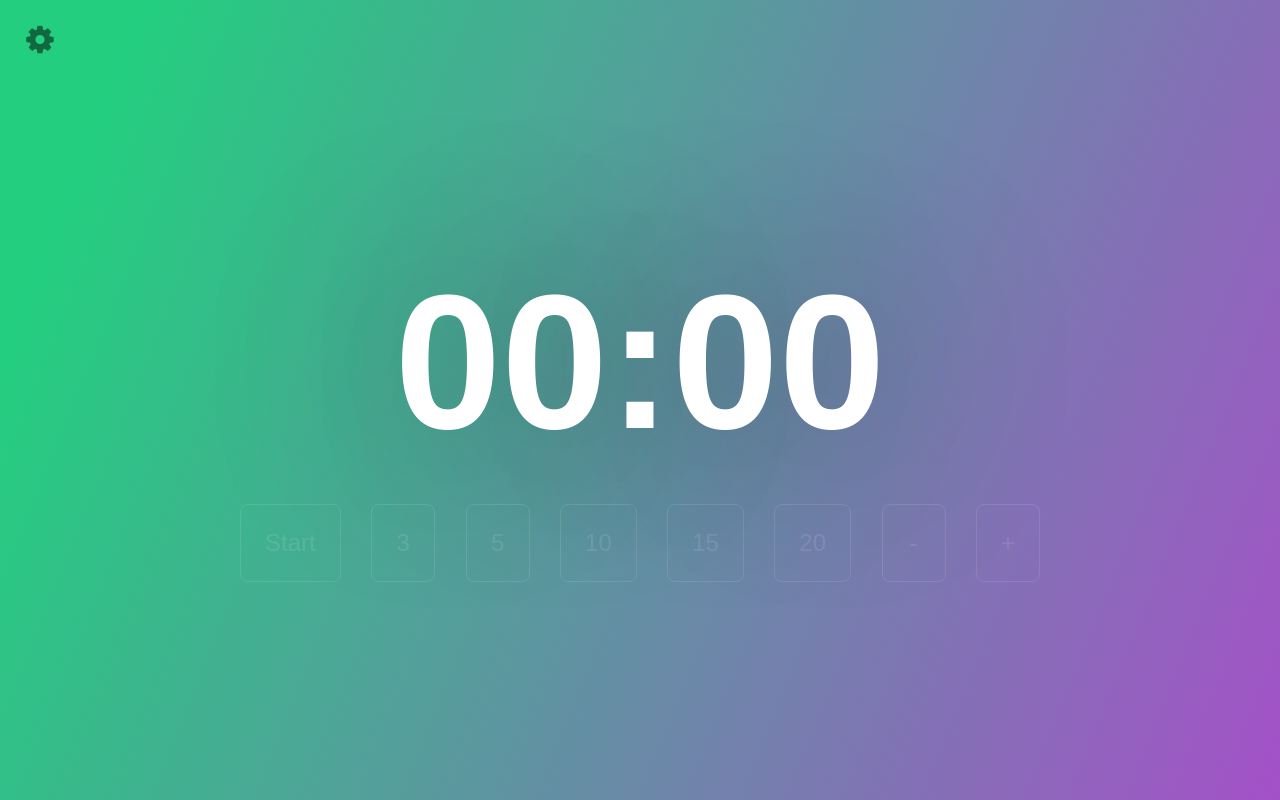
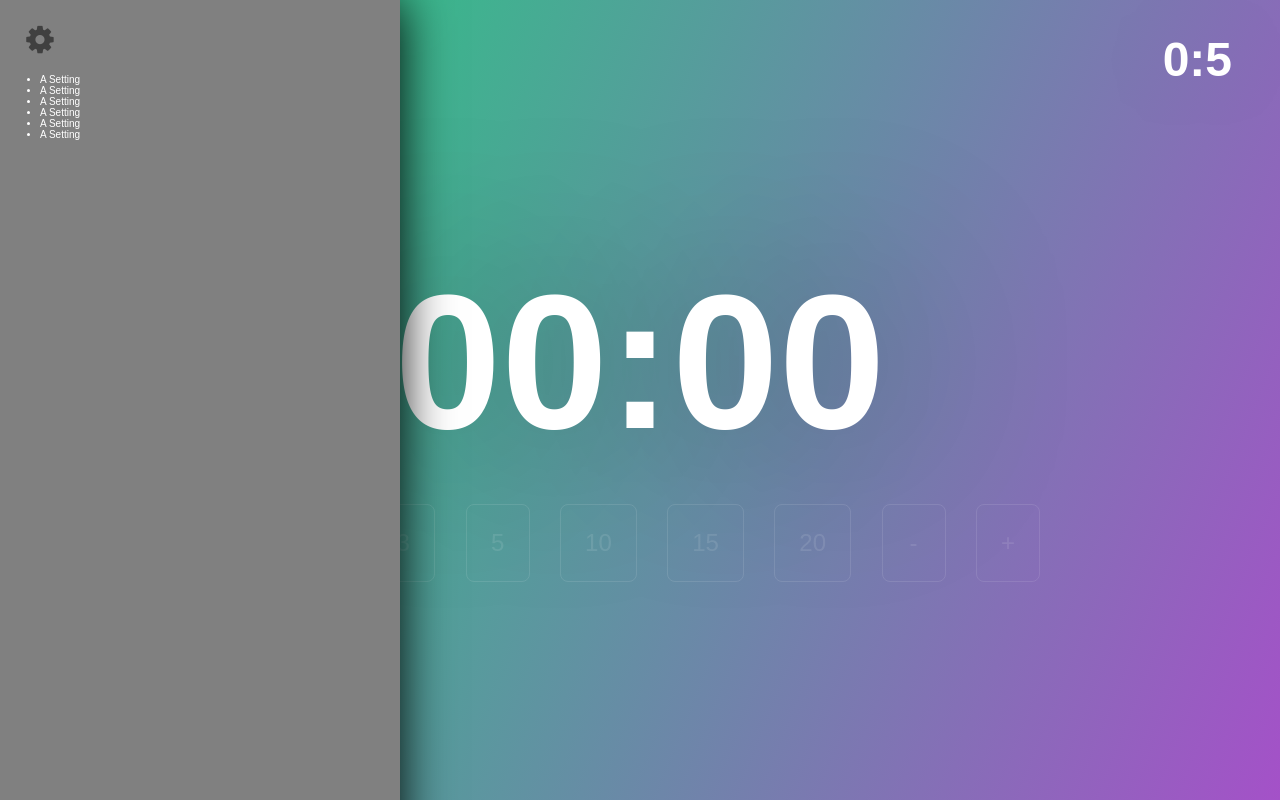
Before and after one commit to ryanmdoyle/classroomtimer, a React (Create React App) app: page / in a window 1280 px wide. Both pictures are taken after a click on the button 40 px from the left and 40 px from the top of the page. Built offline with nearby package versions, Linux system fonts and the light colour scheme.

Commit message:
add clock with lint fixes

```diff
--- a/package.json
+++ b/package.json
@@ -11,11 +11,12 @@
     "styled-components": "^4.3.2"
   },
   "devDependencies": {
-    "eslint": "^5.16.0",
-    "eslint-config-airbnb": "^17.1.1",
+    "eslint": "^6.2.2",
+    "eslint-config-airbnb": "^18.0.1",
     "eslint-plugin-import": "^2.18.2",
     "eslint-plugin-jsx-a11y": "^6.2.3",
     "eslint-plugin-react": "^7.14.3",
+    "eslint-plugin-react-hooks": "^1.7.0",
     "prop-types": "^15.7.2"
   },
   "scripts": {
--- a/src/App.jsx
+++ b/src/App.jsx
@@ -5,6 +5,7 @@ import './App.css';
 import MainTimer from './components/MainTimer';
 import SettingsButton from './components/SettingsButton';
 import SettingsPanel from './components/SettingsPanel';
+import Clock from './components/Clock';
 
 const MainTimerHolder = styled.div`
   display: flex;
@@ -22,22 +23,18 @@ class App extends Component {
     };
   }
 
-  showSettings = () => {
-    // eslint-disable-next-line react/no-access-state-in-setstate
-    const displaySettings = !this.state.settings;
-    this.setState({
-      settings: displaySettings,
-    });
+  toggleSettings = () => {
+    this.setState((prevState) => ({ settings: !prevState.settings }));
   }
 
   render() {
-    // eslint-disable-next-line react/destructuring-assignment
-    const { settings } = this.state.settings;
+    const { settings } = this.state;
     return (
       <>
         {/* ADD SPRING HERE FOR SETTINGS DISPLAY */}
         {settings && <SettingsPanel />}
-        <SettingsButton showSettings={this.showSettings} />
+        <SettingsButton toggleSettings={this.toggleSettings} />
+        <Clock />
         <MainTimerHolder>
           <MainTimer />
         </MainTimerHolder>
--- /dev/null
+++ b/src/components/Clock.jsx
@@ -0,0 +1,32 @@
+import React, { useState } from 'react';
+import styled from 'styled-components';
+
+const Clock = () => {
+  const [hours, setHour] = useState(0);
+  const [mins, setMin] = useState(0);
+
+  setInterval(() => {
+    const date = new Date();
+    const hour = date.getHours();
+    const minute = date.getMinutes();
+    setHour(hour);
+    setMin(minute);
+  }, 1000);
+
+  return (
+    <ClockStyled>
+      {`${hours}:${mins}`}
+    </ClockStyled>
+  );
+};
+
+const ClockStyled = styled.div`
+  position: fixed;
+  top: 2rem;
+  right: 3rem;
+  color: white;
+  font-size: 3rem;
+  font-weight: bold;
+`;
+
+export default Clock;
--- a/src/components/MainTimer.jsx
+++ b/src/components/MainTimer.jsx
@@ -11,6 +11,7 @@ const MainTimerContainer = styled.div`
   flex-direction: column;
   align-items: center;
   width: 50rem;
+  position: relative;
 `;
 
 class MainTimer extends Component {
@@ -25,7 +26,8 @@ class MainTimer extends Component {
   }
 
   adjustTimer = (seconds) => {
-    if (!this.state.running) {
+    const { running } = this.state;
+    if (!running) {
       this.setState({
         secondsLeft: seconds,
         halfway: seconds / 2,
@@ -34,8 +36,9 @@ class MainTimer extends Component {
   }
 
   addMinute = () => {
-    const secLeft = this.state.secondsLeft;
-    if (!this.state.running) {
+    const { running, secondsLeft } = this.state;
+    const secLeft = secondsLeft;
+    if (!running) {
       if (secLeft % 60 !== 0) {
         this.setState({
           secondsLeft: Math.ceil(secLeft / 60) * 60,
@@ -51,8 +54,9 @@ class MainTimer extends Component {
   }
 
   subMinute = () => {
-    const secLeft = this.state.secondsLeft;
-    if (!this.state.running && this.state.secondsLeft > 60) {
+    const { running, secondsLeft } = this.state;
+    const secLeft = secondsLeft;
+    if (!running && secondsLeft > 60) {
       if (secLeft % 60 !== 0) {
         this.setState({
           secondsLeft: Math.floor(secLeft / 60) * 60,
@@ -68,14 +72,15 @@ class MainTimer extends Component {
   }
 
   runTimer = () => {
-    if (this.state.running === true && this.state.secondsLeft > 0) {
-      if (this.state.secondsLeft === this.state.halfway + 1) {
+    const { running, secondsLeft, halfway } = this.state;
+    if (running === true && secondsLeft > 0) {
+      if (secondsLeft === halfway + 1) {
         const halfwaySound = new Audio(midGong);
         halfwaySound.play();
       }
-      this.setState(prevState => ({ secondsLeft: prevState.secondsLeft - 1 }));
+      this.setState((prevState) => ({ secondsLeft: prevState.secondsLeft - 1 }));
     }
-    if (this.state.secondsLeft === 0 && this.state.running === true) {
+    if (secondsLeft === 0 && running === true) {
       this.setState({
         running: false,
       });
@@ -86,15 +91,16 @@ class MainTimer extends Component {
   }
 
   startStop = () => {
-    if (this.state.running) {
+    const { running, secondsLeft } = this.state;
+    if (running) {
       this.setState({
         running: false,
       });
       clearInterval(this.interval);
     }
 
-    if (!this.state.running && this.state.secondsLeft !== 0) {
-      this.setState(prevState => (
+    if (!running && secondsLeft !== 0) {
+      this.setState((prevState) => (
         {
           running: true,
           halfway: prevState.halfway / 2,
--- a/src/components/SettingsButton.jsx
+++ b/src/components/SettingsButton.jsx
@@ -4,6 +4,7 @@ import PropTypes from 'prop-types';
 
 const SettingsCog = styled.button`
   position: fixed;
+  z-index: 2;
   margin: 1rem;
   background: none;
   width: 3rem;
@@ -16,14 +17,14 @@ const SettingsCog = styled.button`
   }
 `;
 
-const SettingsButton = ({ showSettings }) => (
-  <SettingsCog onClick={() => { showSettings(); }}>
+const SettingsButton = ({ toggleSettings }) => (
+  <SettingsCog onClick={() => { toggleSettings(); }}>
     <i className="fa fa-cog" />
   </SettingsCog>
 );
 
 SettingsButton.propTypes = {
-  showSettings: PropTypes.bool.isRequired,
+  toggleSettings: PropTypes.bool.isRequired,
 };
 
 export default SettingsButton;
--- a/src/components/SettingsPanel.jsx
+++ b/src/components/SettingsPanel.jsx
@@ -3,6 +3,7 @@ import styled from 'styled-components';
 
 const SettingsPanelStyled = styled.div`
   position: fixed;
+  z-index:1;
   width: 400px;
   height: 100vh;
   background-color: grey;
```
Also changed, not shown: .eslintrc.js, 2 other files (tests, documents, lock files or other folders).
